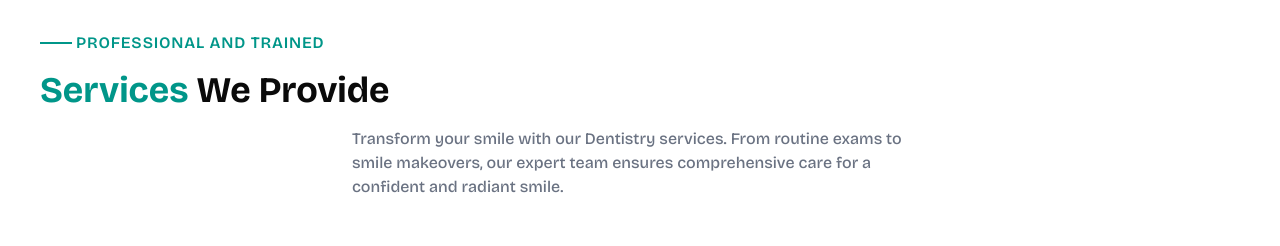
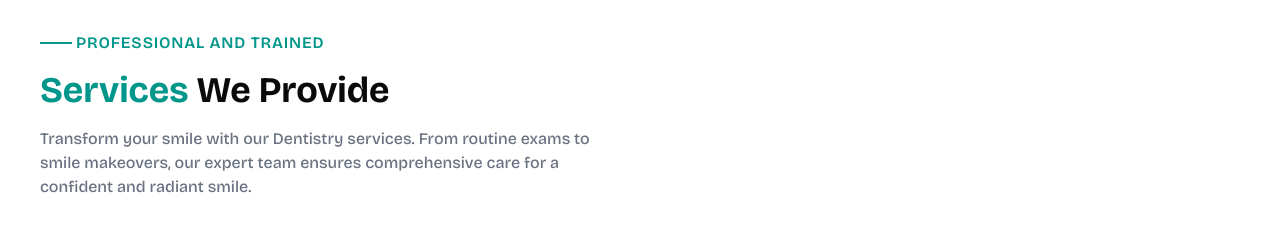
Before and after one commit to Wunyo99/AuraDent, a React (Vite) app: page / in a window 1280 px wide. Shown: the part 1840-2086 px from the top of the page. Built offline with nearby package versions, Linux system fonts and the light colour scheme.

Commit message:
fix: Typography update

```diff
--- a/src/components/Services.jsx
+++ b/src/components/Services.jsx
@@ -73,7 +73,7 @@ const Services = () => {
           {" "}
           <span className="text-teal-600">Services</span> We Provide
         </h1>
-        <p className="text-gray-500 font-medium max-w-xl mx-auto text-center lg:mx-auto lg:text-start">
+        <p className="text-gray-500 font-medium max-w-xl mx-auto text-center lg:mx-0 lg:text-start">
           Transform your smile with our Dentistry services. From routine exams
           to smile makeovers, our expert team ensures comprehensive care for a
           confident and radiant smile.
```
